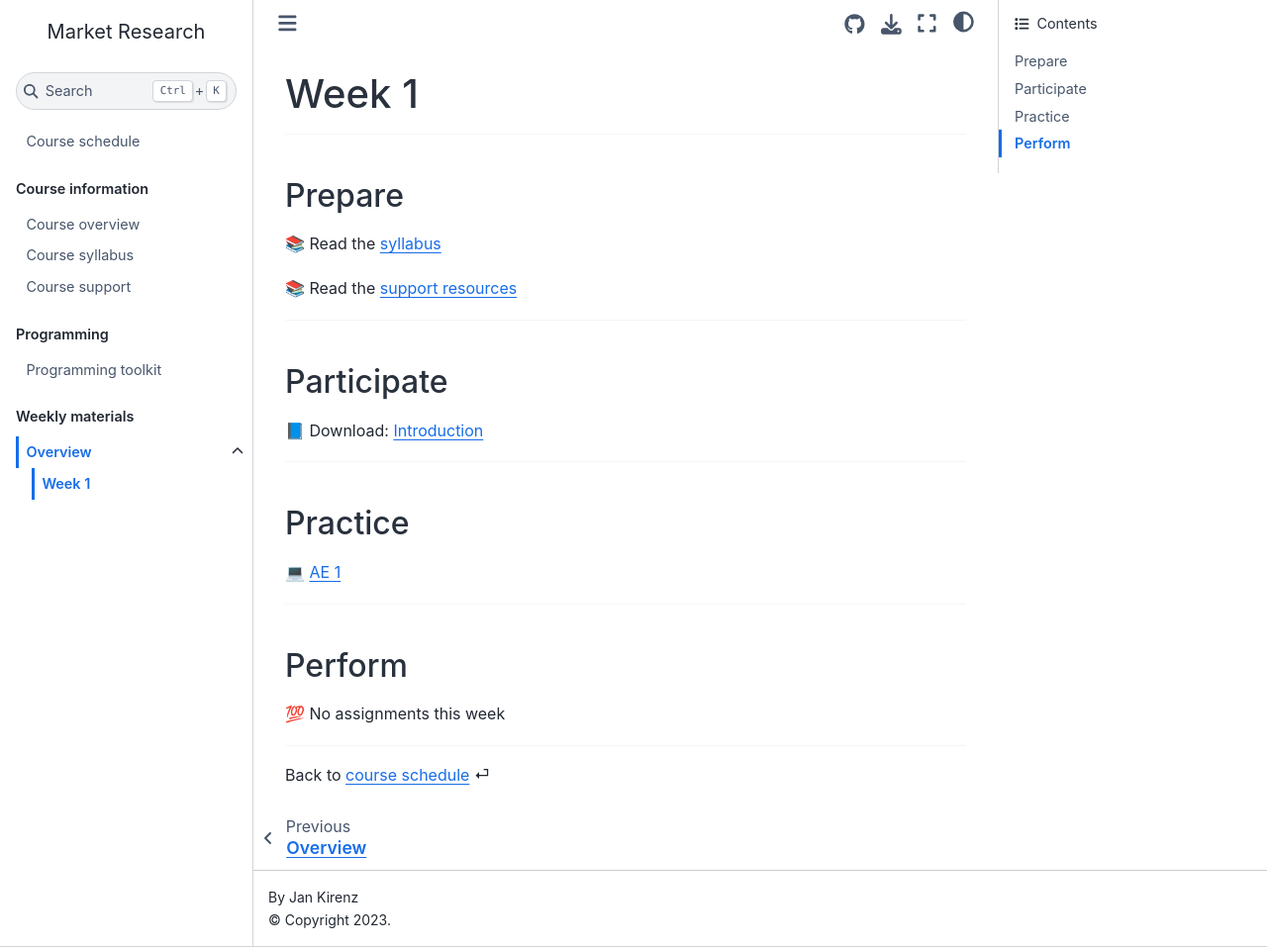
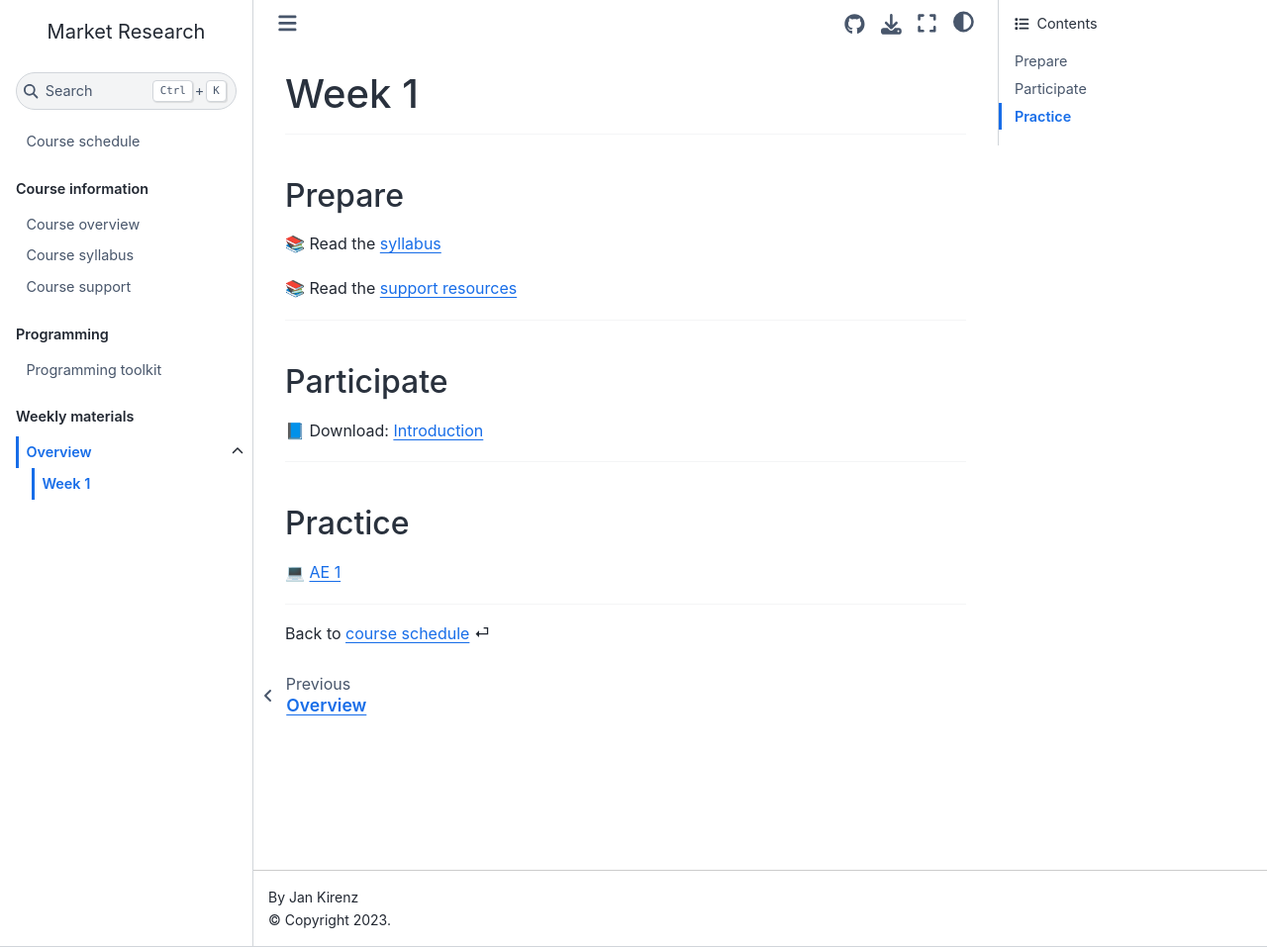
Before and after one commit to mr-ws22/website, a Jupyter Book: the page built from weeks/week1.md, in a window 1280 px wide and 957 px high. Shown: the whole window at 99% size. Built offline with Jupyter Book 1.0.4 settings and Sphinx 7.4.7 and the Sphinx Book theme 1.1.4, drawn with Linux system fonts in a browser that asks for light colours; comment, search, counter and statistics services are not loaded.

Commit message:
Update week1.md

```diff
--- a/weeks/week1.md
+++ b/weeks/week1.md
@@ -27,13 +27,4 @@
 
 ---
 
-(perform)=
-## Perform
-
-💯 No assignments this week
-
-
-
----
-
 Back to [course schedule](../docs/course-schedule.md) ⏎
```
